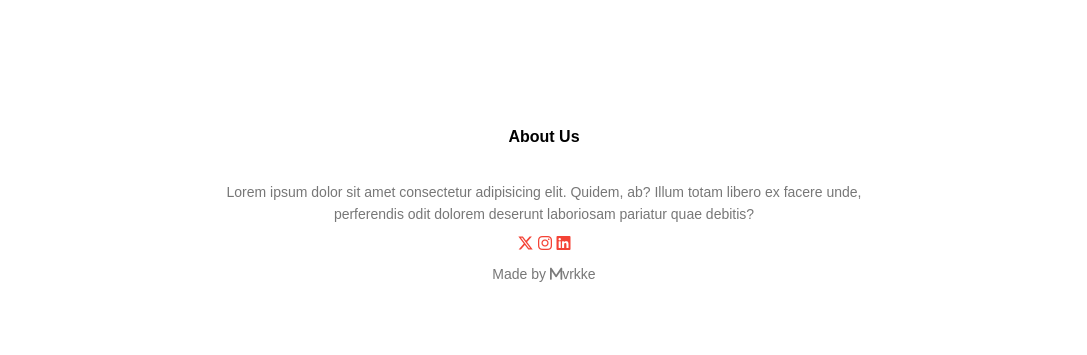
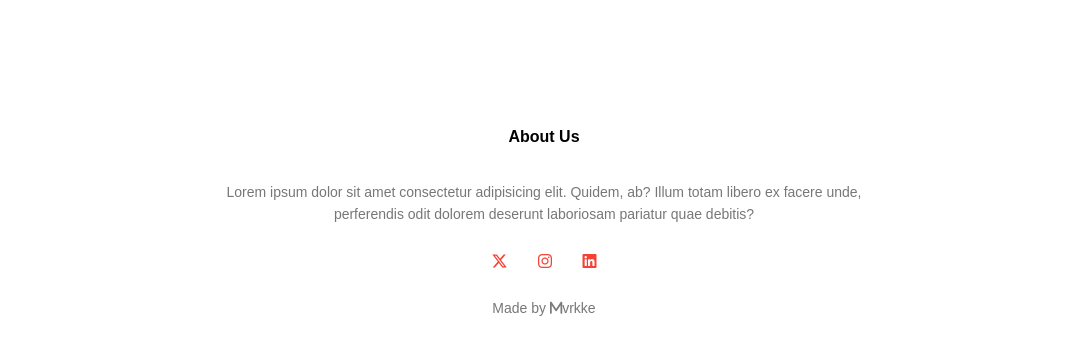
Before and after one commit to Mvrkke/university-project-unfinished, a plain HTML site: page index.html in a window 1280 px wide. Shown: the part 3716-4071 px from the top of the page, without its empty margins (96-1183 px from the left). Before the commit the page ends 4041 px from the top, so only its background shows below. Drawn offline with Linux system fonts and the light colour scheme; a web font is replaced by a local one.

Commit message:
university project unfinished

```diff
--- a/style.css
+++ b/style.css
@@ -345,7 +345,9 @@ h3 {
 
 .icons .fa-brands {
   color: #f44336;
-  margin: 0;
+  margin: 0 13px;
+  cursor: pointer;
+  padding: 18px 0;
 }
 
 .fa-m {
```
